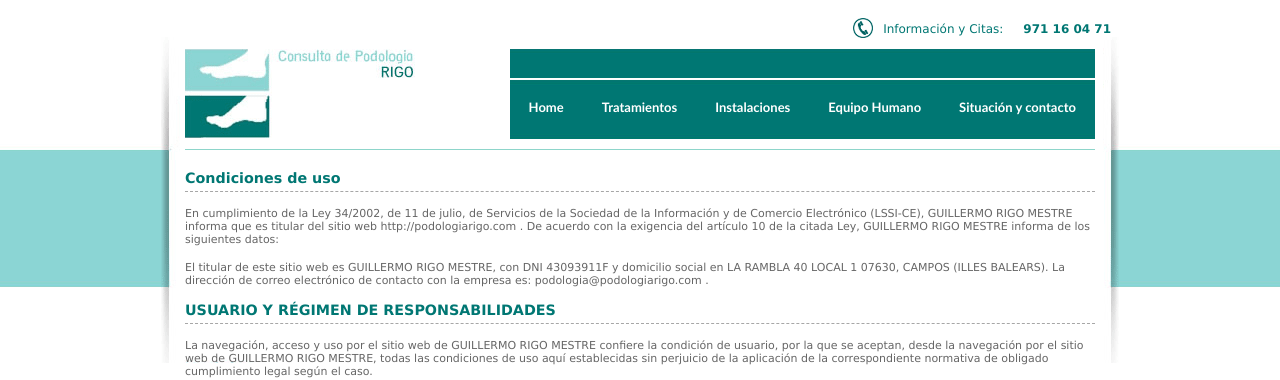
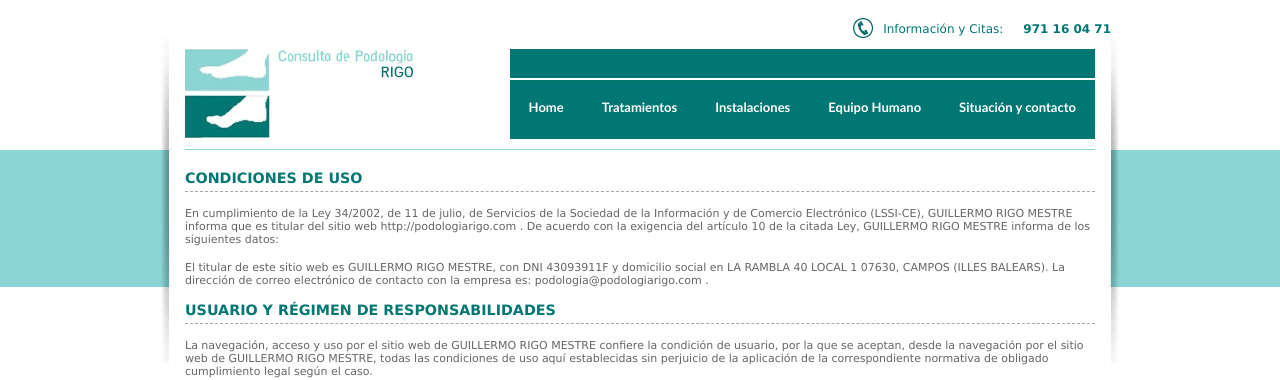
Before and after one commit to podologiarigo/podologiarigo.github.io, a Jekyll site: the page built from aviso_legal.md, in a window 1280 px wide. Shown: the top 380 px of the page. Built offline with Jekyll 4.4.1, drawn with Linux system fonts in a browser that asks for light colours; comment, search, counter and statistics services are not loaded.

```diff
--- a/aviso_legal.md
+++ b/aviso_legal.md
@@ -4,7 +4,7 @@ title: Aviso Legal
 permalink: /aviso-legal/
 ---
 
-## Condiciones de uso
+## CONDICIONES DE USO
 
 En cumplimiento de la Ley 34/2002, de 11 de julio, de Servicios de la Sociedad de la Información
 y de Comercio Electrónico (LSSI-CE), GUILLERMO RIGO MESTRE informa que es titular del sitio
```
